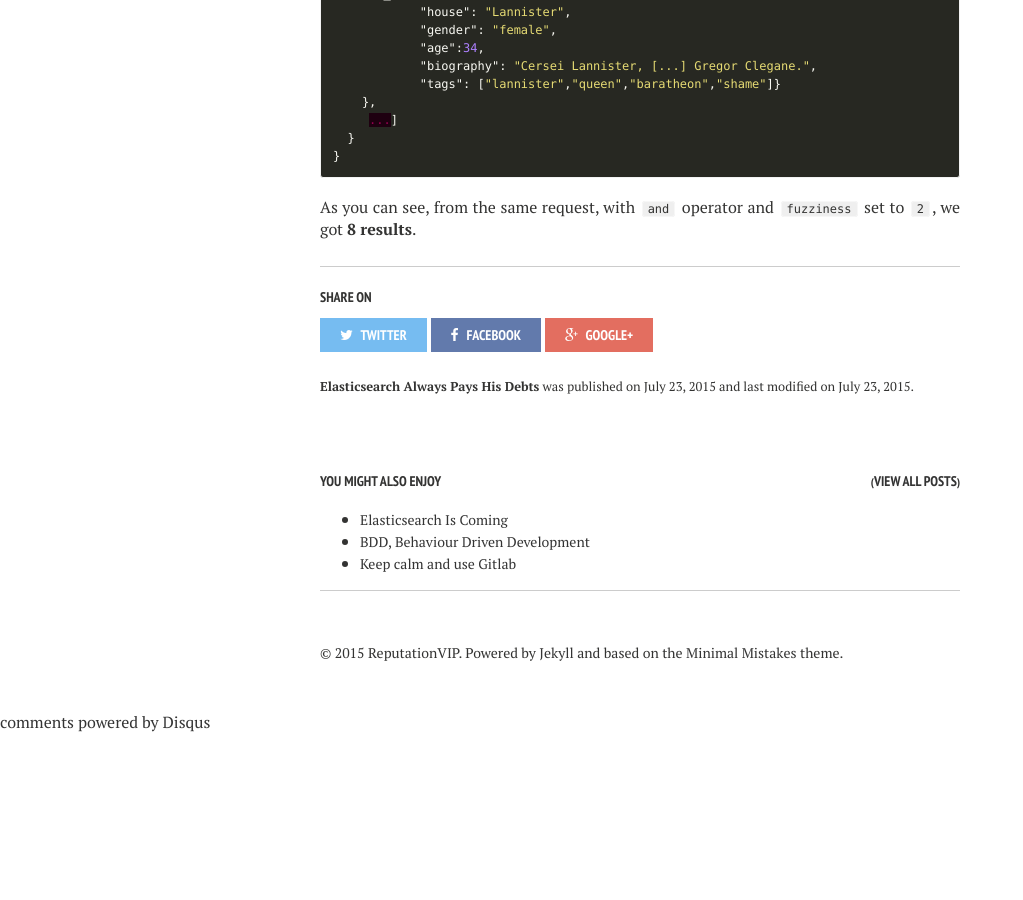
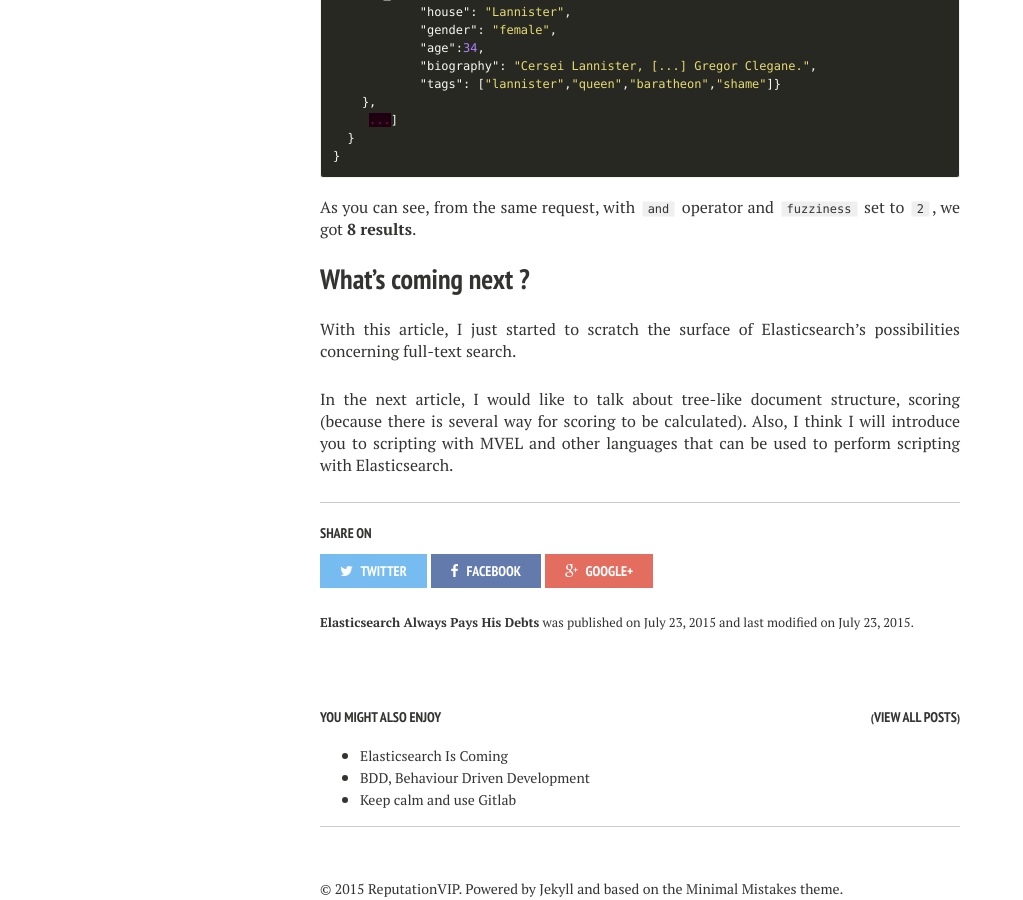
Before and after one commit to semji/reputationvip.github.io, a Jekyll site: the page built from _posts/2015-07-23-elasticsearch-always-pays-his-debts.md, in a window 1280 px wide and 900 px high, scrolled down 33582 px. Shown: the whole window, without its empty margins (0-1023 px from the left). Built offline with Jekyll 4.4.1, drawn with Linux system fonts in a browser that asks for light colours; nearby versions of some CDN libraries; comment, search, counter and statistics services are not loaded; before the commit the page ends 34315 px from its top, so only the background shows below that; some of the changed text lies outside the part shown.

Commit message:
Conclusion

```diff
--- a/_posts/2015-07-23-elasticsearch-always-pays-his-debts.md
+++ b/_posts/2015-07-23-elasticsearch-always-pays-his-debts.md
@@ -1436,3 +1436,10 @@
 {% endhighlight %}
 
 As you can see, from the same request, with `and` operator and `fuzziness` set to `2`, we got **8 results**.
+
+## What's coming next ?
+
+With this article, I just started to scratch the surface of Elasticsearch's possibilities concerning full-text search.
+
+In the next article, I would like to talk about tree-like document structure, scoring (because there is several way for scoring to be calculated).
+Also, I think I will introduce you to scripting with MVEL and other languages that can be used to perform scripting with Elasticsearch.
```
